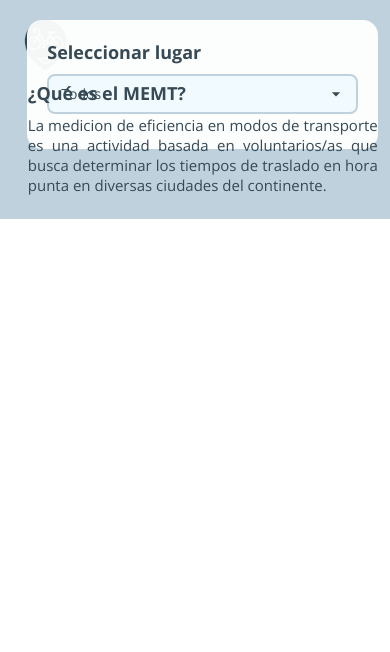
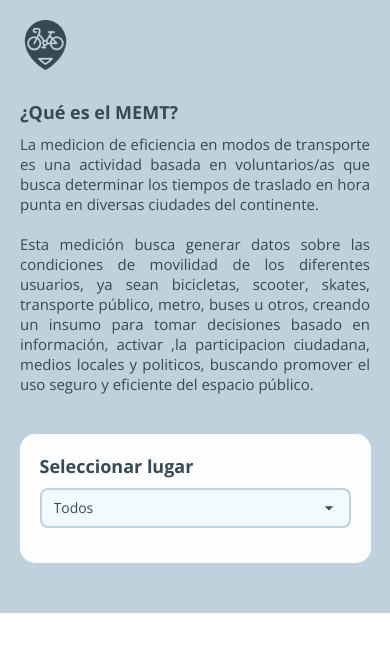
Before and after one commit to liberticl/cicloamigable, a Flask app: template templates/memt.html in a window 390 px wide. Shown: the top 652 px of the page. Run offline with Flask 3, Linux system fonts and the light colour scheme; the template is opened without the code that fills it, so the values that code supplies are empty.

Commit message:
MEMT responsive.

```diff
--- a/static/css/memt.css
+++ b/static/css/memt.css
@@ -108,23 +108,6 @@
   transform: translateY(-2px);
 }
 
-/* Versión responsive */
-@media (max-width: 768px) {
-  .city-form {
-    position: relative;
-    top: auto;
-    right: auto;
-    width: 90%;
-    margin: 20px auto;
-    background: rgba(255, 255, 255, 0.95);
-  }
-
-  .form-select {
-    font-size: 14px;
-    padding: 10px 12px;
-  }
-}
-
 /* TABLAS */
 .table {
   position: absolute;
@@ -142,3 +125,43 @@
   width: 510px;
   transition: all 0.3s ease;
 }
+
+/* Versión responsive */
+@media (max-width: 768px) {
+  .navbar-space {
+    height: 80px;
+  }
+
+  .city-form {
+    position: static;
+    top: auto;
+    right: auto;
+    width: 90%;
+    margin: 0 auto;
+    background: rgba(255, 255, 255, 0.95);
+  }
+
+  .form-select {
+    font-size: 14px;
+    padding: 10px 12px;
+  }
+
+  .map-content {
+    position: static;
+    justify-content: center;
+  }
+
+  .table {
+    position: static;
+  }
+
+  .table-container {
+    width: 100%;
+    overflow-x: auto;
+  }
+
+  #deck-container {
+    width: 90%;
+    margin-top: 0;
+  }
+}
--- a/templates/memt.html
+++ b/templates/memt.html
@@ -6,7 +6,7 @@
     {% include "_head.html" %}
     {% endblock %}
     {{ headers|safe }}
-    <link rel="stylesheet" href="{{ url_for('static', filename='css/memt.css') }}">
+    <link rel="stylesheet" href="{{ url_for('static', filename='css/memt.css') }}?v=2">
 </head>
 
 <body>
@@ -19,6 +19,25 @@
         {% block navbar %}
         {% include "_navbar.html" %}
         {% endblock %}
+
+        <div class="navbar-space"></div>
+
+        {% if not city_info %}
+        <div class="table">
+            <b class="table-title">¿Qué es el MEMT?</b>
+            <p class="paragraph" style="margin-top: 10px; text-align:justify">
+                La medicion de eficiencia en modos de transporte es una actividad basada en voluntarios/as que busca
+                determinar los tiempos de
+                traslado en hora punta en diversas ciudades del continente.
+            </p>
+            <p class="paragraph" style="margin-top: 10px; text-align:justify">
+                Esta medición busca generar datos sobre las condiciones de movilidad de los diferentes usuarios, ya sean
+                bicicletas, scooter, skates, transporte público, metro, buses u otros, creando un insumo para tomar decisiones
+                basado en información, activar ,la participacion ciudadana, medios locales y politicos, buscando
+                promover el uso seguro y eficiente del espacio público.
+            </p>
+        </div>
+        {% endif %}
 
         <div class="city-form">
             <form method="get" action="{{ url_for('memt') }}">
@@ -40,7 +59,7 @@
         <div class="table">
             <b class="table-title">Destino: {{ city_info.destiny }}</b>
             <p class="paragraph">(Tiempo medido en {{ city_info.data_unit }})</p>
-            <div>
+            <div class="table-container">
                 <table class="travel-table">
                     <thead>
                         <tr>
@@ -97,21 +116,6 @@
                 </table>
             </div>
         </div>
-        {% else %}
-        <div class="table">
-            <b class="table-title">¿Qué es el MEMT?</b>
-            <p class="paragraph" style="margin-top: 10px; text-align:justify">
-                La medicion de eficiencia en modos de transporte es una actividad basada en voluntarios/as que busca
-                determinar los tiempos de
-                traslado en hora punta en diversas ciudades del continente.
-            </p>
-            <p class="paragraph" style="margin-top: 10px; text-align:justify">
-                Esta medición busca generar datos sobre las condiciones de movilidad de los diferentes usuarios, ya sean
-                bicicletas, scooter, skates, transporte público, metro, buses u otros, creando un insumo para tomar decisiones
-                basado en información, activar ,la participacion ciudadana, medios locales y politicos, buscando
-                promover el uso seguro y eficiente del espacio público.
-            </p>
-        </div>
         {% endif %}
 
         <div class="map-content">
```
